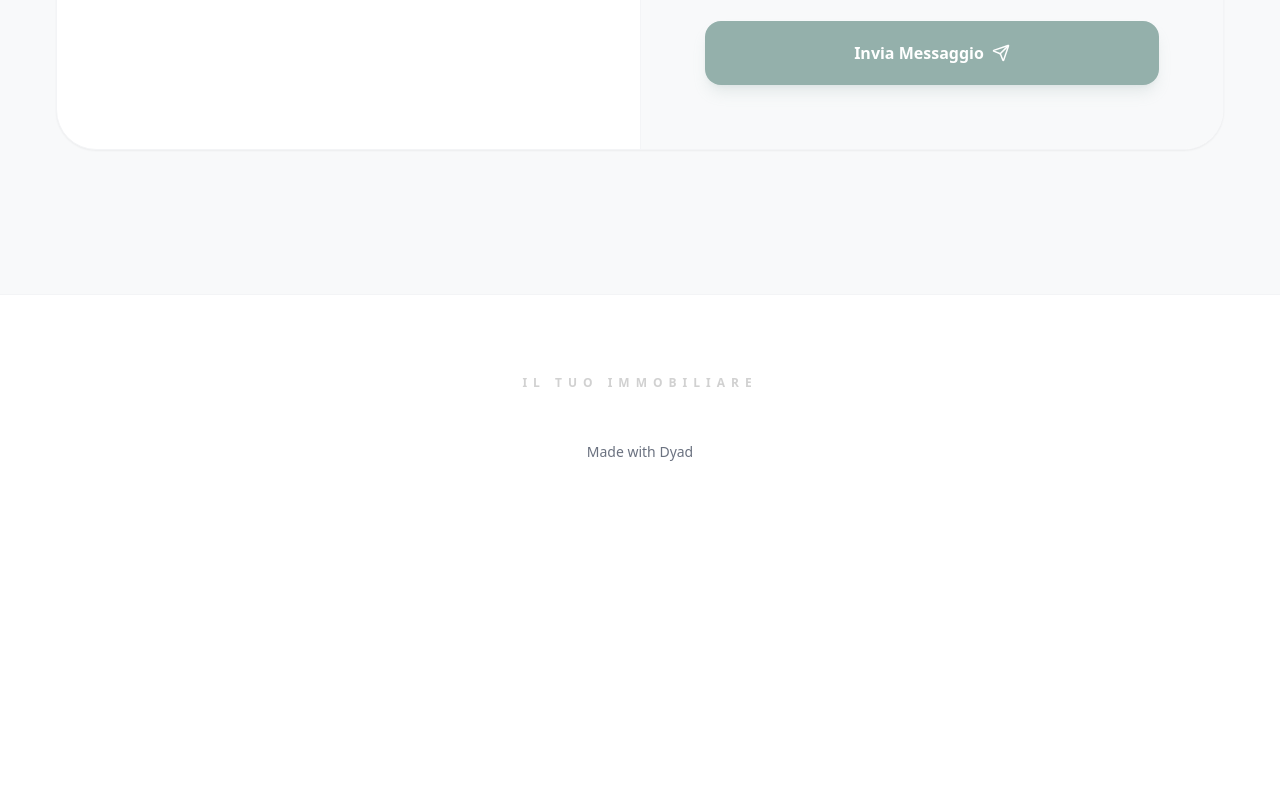
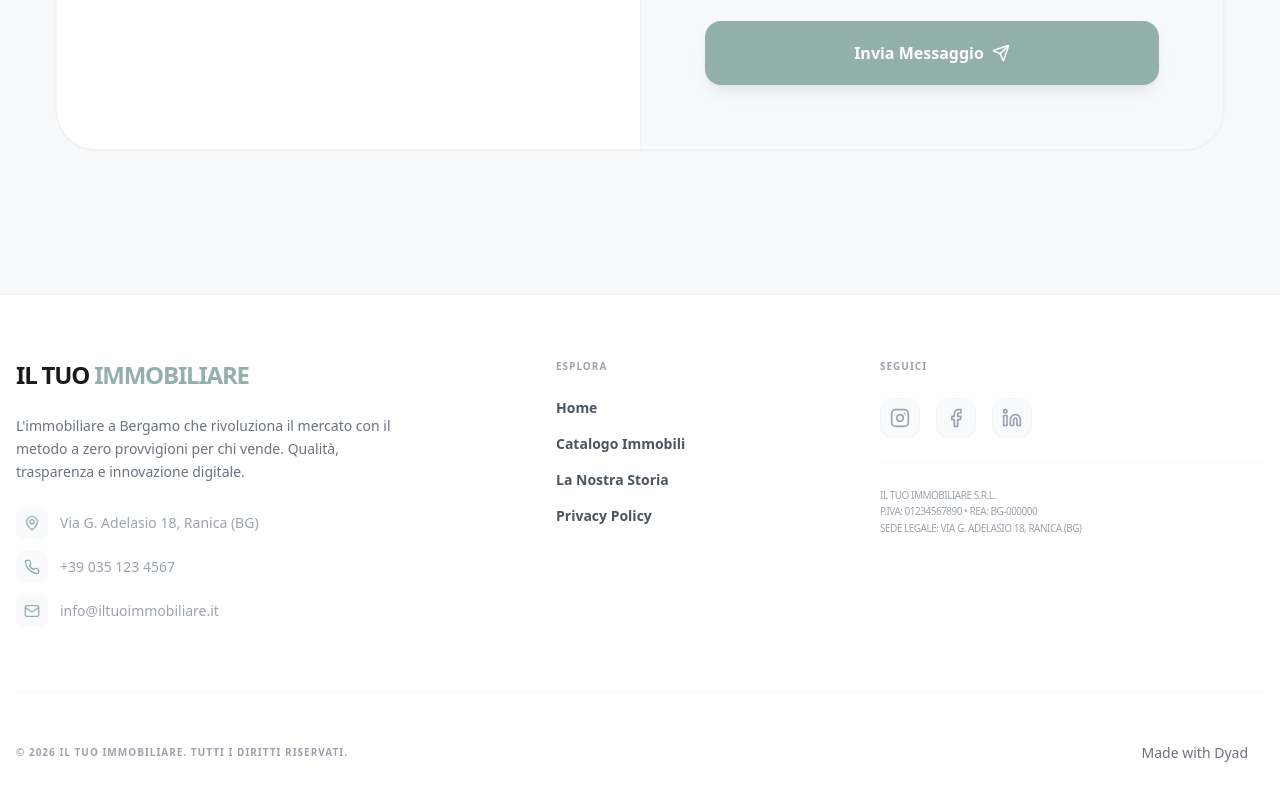
Before and after one commit to Chjnzo/ITI2.0, a React (Vite) app: page / in a window 1280 px wide. Shown: the part 3402-4202 px from the top of the page. Before the commit the page ends 3961 px from the top, so only its background shows below. Built offline with nearby package versions, Linux system fonts and the light colour scheme; no server answers; the database is empty.

Commit message:
[dyad] Creato Footer globale e pagina Privacy Policy - wrote 7 file(s)

```diff
--- a/src/App.tsx
+++ b/src/App.tsx
@@ -8,6 +8,7 @@ import Index from "./pages/Index";
 import Immobili from "./pages/Immobili";
 import PropertyDetail from "./pages/PropertyDetail";
 import ChiSiamo from "./pages/ChiSiamo";
+import Privacy from "./pages/Privacy";
 import NotFound from "./pages/NotFound";
 import ScrollToTop from "./components/ScrollToTop";
 import BottomDock from "./components/BottomDock";
@@ -27,6 +28,7 @@ const App = () => (
             <Route path="/immobili" element={<Immobili />} />
             <Route path="/immobile/:id" element={<PropertyDetail />} />
             <Route path="/chi-siamo" element={<ChiSiamo />} />
+            <Route path="/privacy" element={<Privacy />} />
             <Route path="/property/:slug" element={<PropertyDetail />} />
             <Route path="*" element={<NotFound />} />
           </Routes>
--- /dev/null
+++ b/src/components/Footer.tsx
@@ -0,0 +1,93 @@
+"use client";
+
+import React from 'react';
+import { Link } from 'react-router-dom';
+import { MadeWithDyad } from "./made-with-dyad";
+import { Instagram, Facebook, Linkedin, Mail, Phone, MapPin } from 'lucide-react';
+
+const Footer = () => {
+  const currentYear = new Date().getFullYear();
+
+  return (
+    <footer className="bg-white border-t border-gray-100 pt-16 pb-32 md:pb-12 text-[#1a1a1a]">
+      <div className="container mx-auto px-4">
+        <div className="grid grid-cols-1 md:grid-cols-12 gap-12 mb-16">
+
+          {/* Brand & Info */}
+          <div className="md:col-span-5 space-y-6">
+            <h3 className="text-2xl font-bold tracking-tighter uppercase">IL TUO <span className="text-[#94b0ab]">IMMOBILIARE</span></h3>
+            <p className="text-gray-500 text-sm max-w-sm leading-relaxed">
+              L'immobiliare a Bergamo che rivoluziona il mercato con il metodo a zero provvigioni per chi vende. Qualità, trasparenza e innovazione digitale.
+            </p>
+            <div className="text-gray-400 text-sm space-y-3">
+              <div className="flex items-center gap-3">
+                <div className="w-8 h-8 rounded-lg bg-gray-50 flex items-center justify-center text-[#94b0ab]">
+                  <MapPin size={16}/>
+                </div>
+                <span>Via G. Adelasio 18, Ranica (BG)</span>
+              </div>
+              <div className="flex items-center gap-3">
+                <div className="w-8 h-8 rounded-lg bg-gray-50 flex items-center justify-center text-[#94b0ab]">
+                  <Phone size={16}/>
+                </div>
+                <span>+39 035 123 4567</span>
+              </div>
+              <div className="flex items-center gap-3">
+                <div className="w-8 h-8 rounded-lg bg-gray-50 flex items-center justify-center text-[#94b0ab]">
+                  <Mail size={16}/>
+                </div>
+                <span>info@iltuoimmobiliare.it</span>
+              </div>
+            </div>
+          </div>
+
+          {/* Navigation Links */}
+          <div className="md:col-span-3 space-y-6">
+            <h4 className="text-[10px] font-bold text-gray-400 uppercase tracking-widest">Esplora</h4>
+            <nav className="flex flex-col gap-4">
+              <Link to="/" className="text-sm font-bold text-gray-600 hover:text-[#94b0ab] transition-colors">Home</Link>
+              <Link to="/immobili" className="text-sm font-bold text-gray-600 hover:text-[#94b0ab] transition-colors">Catalogo Immobili</Link>
+              <Link to="/chi-siamo" className="text-sm font-bold text-gray-600 hover:text-[#94b0ab] transition-colors">La Nostra Storia</Link>
+              <Link to="/privacy" className="text-sm font-bold text-gray-600 hover:text-[#94b0ab] transition-colors">Privacy Policy</Link>
+            </nav>
+          </div>
+
+          {/* Socials & Legal */}
+          <div className="md:col-span-4 space-y-6">
+            <h4 className="text-[10px] font-bold text-gray-400 uppercase tracking-widest">Seguici</h4>
+            <div className="flex gap-4">
+              {[Instagram, Facebook, Linkedin].map((Icon, i) => (
+                <a
+                  key={i}
+                  href="#"
+                  className="w-10 h-10 rounded-xl bg-gray-50 border border-gray-100 flex items-center justify-center text-gray-400 hover:bg-[#94b0ab] hover:text-white hover:border-[#94b0ab] transition-all"
+                >
+                  <Icon size={20} />
+                </a>
+              ))}
+            </div>
+            <div className="pt-6 border-t border-gray-50">
+              <p className="text-[10px] text-gray-400 leading-relaxed uppercase tracking-tighter">
+                Il Tuo Immobiliare S.r.l.<br />
+                P.IVA: 01234567890 • REA: BG-000000<br />
+                Sede Legale: Via G. Adelasio 18, Ranica (BG)
+              </p>
+            </div>
+          </div>
+        </div>
+
+        {/* Bottom Bar */}
+        <div className="pt-8 border-t border-gray-50 flex flex-col md:flex-row items-center justify-between gap-6">
+          <p className="text-[10px] font-bold text-gray-400 uppercase tracking-widest">
+            © {currentYear} IL TUO IMMOBILIARE. TUTTI I DIRITTI RISERVATI.
+          </p>
+          <div className="flex items-center gap-2">
+            <MadeWithDyad />
+          </div>
+        </div>
+      </div>
+    </footer>
+  );
+};
+
+export default Footer;
--- a/src/pages/ChiSiamo.tsx
+++ b/src/pages/ChiSiamo.tsx
@@ -2,8 +2,8 @@
 
 import React from 'react';
 import Header from '@/components/Header';
+import Footer from '@/components/Footer';
 import { motion, Variants } from 'framer-motion';
-import { MadeWithDyad } from "@/components/made-with-dyad";
 import { Cpu, Map as MapIcon, Coffee, ArrowUpRight } from 'lucide-react';
 
 const ChiSiamo = () => {
@@ -190,12 +190,7 @@ const ChiSiamo = () => {
         </section>
       </main>
 
-      <footer className="py-20 bg-white border-t border-gray-100 text-center">
-        <div className="container mx-auto px-4">
-          <p className="text-[#1a1a1a]/20 text-xs font-bold uppercase tracking-[0.5em] mb-4">Il Tuo Immobiliare</p>
-          <MadeWithDyad />
-        </div>
-      </footer>
+      <Footer />
     </div>
   );
 };
--- a/src/pages/Immobili.tsx
+++ b/src/pages/Immobili.tsx
@@ -2,13 +2,13 @@
 
 import React, { useState, useEffect } from 'react';
 import Header from '@/components/Header';
+import Footer from '@/components/Footer';
 import { motion, AnimatePresence } from 'framer-motion';
 import { Loader2, Search, X, CheckCircle2 } from 'lucide-react';
 import { Helmet } from 'react-helmet-async';
 import { cn } from '@/lib/utils';
 import { supabase } from '@/lib/supabaseClient';
 import { Property } from '@/data/properties';
-import { MadeWithDyad } from "@/components/made-with-dyad";
 import PropertyCard from '@/components/PropertyCard';
 
 const filterOptions = [
@@ -229,9 +229,7 @@ const Immobili = () => {
         </div>
       </main>
 
-      <footer className="py-20 bg-white border-t border-gray-100 text-center">
-        <MadeWithDyad />
-      </footer>
+      <Footer />
     </div>
   );
 };
--- a/src/pages/Index.tsx
+++ b/src/pages/Index.tsx
@@ -4,13 +4,13 @@ import React, { useEffect } from 'react';
 import { useLocation } from 'react-router-dom';
 import { Helmet } from 'react-helmet-async';
 import Header from '@/components/Header';
+import Footer from '@/components/Footer';
 import BentoHero from '@/components/BentoHero';
 import StatsBento from '@/components/StatsBento';
 import PropertyBento from '@/components/PropertyBento';
 import ValueProposition from '@/components/ValueProposition';
 import AboutSection from '@/components/AboutSection';
 import TeamContact from '@/components/TeamContact';
-import { MadeWithDyad } from "@/components/made-with-dyad";
 
 const Index = () => {
   const location = useLocation();
@@ -43,14 +43,7 @@ const Index = () => {
         <TeamContact />
       </main>
 
-      <footer className="py-20 bg-white border-t border-gray-100 text-center pb-40 md:pb-20">
-        <div className="container mx-auto px-4">
-          <p className="text-[#1a1a1a]/20 text-xs font-bold uppercase tracking-[0.5em] mb-4">Il Tuo Immobiliare</p>
-          <div className="mt-8">
-            <MadeWithDyad />
-          </div>
-        </div>
-      </footer>
+      <Footer />
     </div>
   );
 };
--- /dev/null
+++ b/src/pages/Privacy.tsx
@@ -0,0 +1,74 @@
+"use client";
+
+import React from 'react';
+import Header from '@/components/Header';
+import Footer from '@/components/Footer';
+import { Helmet } from 'react-helmet-async';
+import { motion } from 'framer-motion';
+
+const Privacy = () => {
+  return (
+    <div className="min-h-screen bg-[#f8f9fa] font-sans text-[#1a1a1a]">
+      <Helmet>
+        <title>Privacy Policy | Il Tuo Immobiliare</title>
+        <meta name="description" content="Informativa sulla privacy e trattamento dei dati personali di Il Tuo Immobiliare." />
+      </Helmet>
+
+      <Header />
+
+      <main className="pt-44 pb-32">
+        <div className="container mx-auto px-4 max-w-4xl">
+          <motion.div
+            initial={{ opacity: 0, y: 20 }}
+            animate={{ opacity: 1, y: 0 }}
+            className="bg-white p-8 md:p-16 rounded-[48px] border border-gray-100 shadow-sm"
+          >
+            <span className="text-[10px] font-bold tracking-[0.2em] text-[#94b0ab] uppercase mb-4 block">Note Legali</span>
+            <h1 className="text-4xl md:text-6xl font-bold tracking-tighter mb-12">Privacy Policy.</h1>
+
+            <div className="prose prose-gray max-w-none space-y-8 text-gray-500 leading-relaxed">
+              <section className="space-y-4">
+                <h2 className="text-xl font-bold text-[#1a1a1a]">1. Introduzione</h2>
+                <p>
+                  La presente Privacy Policy ha lo scopo di descrivere le modalità di gestione di questo sito, in riferimento al trattamento dei dati personali degli utenti/visitatori che lo consultano. L'informativa è resa ai sensi del Regolamento Generale sulla Protezione dei Dati (GDPR - EU 2016/679).
+                </p>
+              </section>
+
+              <section className="space-y-4">
+                <h2 className="text-xl font-bold text-[#1a1a1a]">2. Titolare del Trattamento</h2>
+                <p>
+                  Il titolare del trattamento è Il Tuo Immobiliare, con sede legale in Via G. Adelasio 18, Ranica (BG). Per qualsiasi richiesta in merito alla protezione dei dati, è possibile contattare l'indirizzo email: info@iltuoimmobiliare.it.
+                </p>
+              </section>
+
+              <section className="space-y-4">
+                <h2 className="text-xl font-bold text-[#1a1a1a]">3. Tipologia di dati trattati</h2>
+                <p>
+                  I dati trattati attraverso il sito includono dati di navigazione (indirizzo IP, tipo di browser, etc.) e dati forniti volontariamente dall'utente attraverso i moduli di contatto (nome, cognome, email, telefono, messaggio).
+                </p>
+              </section>
+
+              <section className="space-y-4">
+                <h2 className="text-xl font-bold text-[#1a1a1a]">4. Finalità del trattamento</h2>
+                <p>
+                  I dati sono trattati esclusivamente per fornire i servizi richiesti (valutazioni immobiliari, informazioni sugli annunci, prenotazioni Open House) e per adempiere agli obblighi di legge.
+                </p>
+              </section>
+
+              <section className="space-y-4">
+                <h2 className="text-xl font-bold text-[#1a1a1a]">5. Diritti dell'interessato</h2>
+                <p>
+                  Gli interessati hanno il diritto di richiedere l'accesso ai propri dati, la rettifica, la cancellazione o la limitazione del trattamento, nonché il diritto di opporsi al trattamento stesso in qualsiasi momento.
+                </p>
+              </section>
+            </div>
+          </motion.div>
+        </div>
+      </main>
+
+      <Footer />
+    </div>
+  );
+};
+
+export default Privacy;
--- a/src/pages/PropertyDetail.tsx
+++ b/src/pages/PropertyDetail.tsx
@@ -6,13 +6,13 @@ import { motion } from 'framer-motion';
 import { Helmet } from 'react-helmet-async';
 import { supabase } from '@/lib/supabaseClient';
 import Header from '@/components/Header';
+import Footer from '@/components/Footer';
 import {
   MapPin, ExternalLink,
   Loader2, Maximize2, Layers, Bath,
   ChevronDown, Home, Calendar,
   Users, Check, ShieldCheck
 } from 'lucide-react';
-import { MadeWithDyad } from "@/components/made-with-dyad";
 import ContactForm from '@/components/ContactForm';
 import OpenHouseBooking from '@/components/OpenHouseBooking';
 import { cn } from '@/lib/utils';
@@ -404,9 +404,7 @@ const PropertyDetail = () => {
         )}
       </div>
 
-      <footer className="py-20 mt-12 bg-white border-t border-gray-100 text-center">
-        <MadeWithDyad />
-      </footer>
+      <Footer />
     </div>
   );
 };
```
